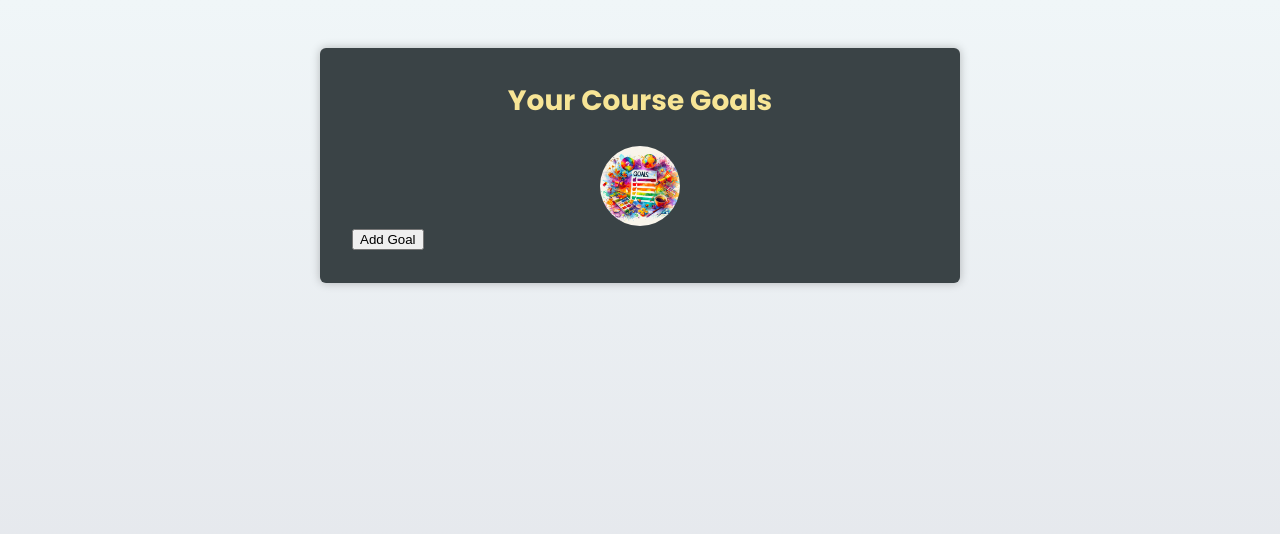
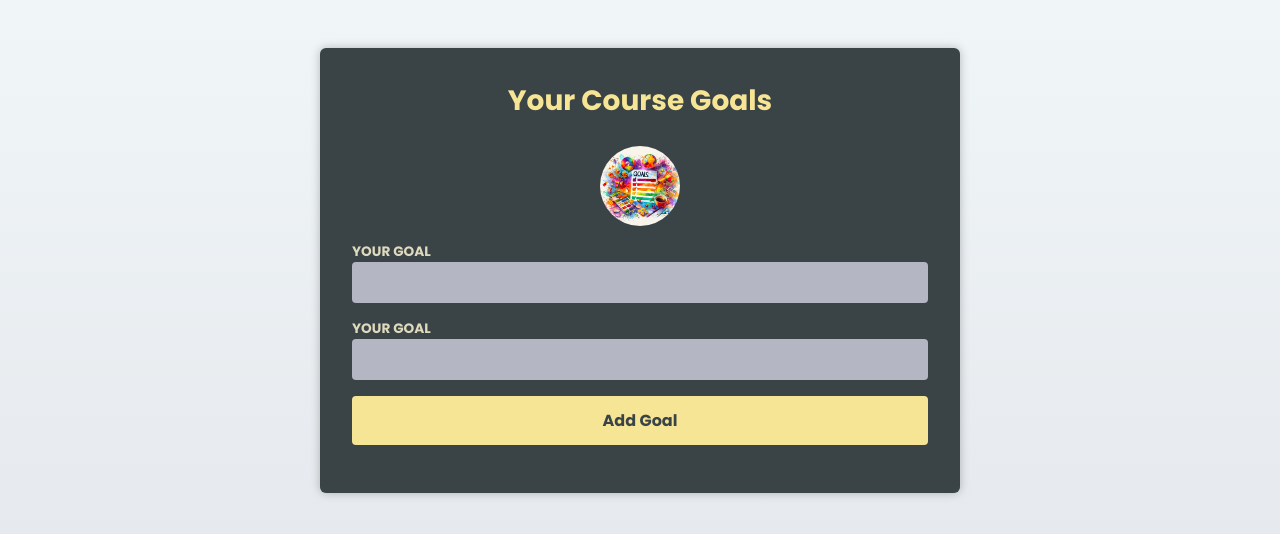
Before and after one commit to AlexisCast/react-ts-advance, a React (Vite) app: page / in a window 1280 px wide. Shown: the top 534 px of the page. Built offline with nearby package versions, Linux system fonts and the light colour scheme.

Commit message:
create NewGoal component and typing events

```diff
--- a/src/App.tsx
+++ b/src/App.tsx
@@ -3,6 +3,7 @@
 import goalsImg from "./assets/goals.jpg";
 import Header from "./components/Header.tsx";
 import CourseGoalList from "./components/CourseGoalList.tsx";
+import NewGoal from "./components/NewGoal.tsx";
 
 export type CourseGoal = {
 	title: string;
@@ -33,7 +34,8 @@
 			<Header image={{ src: goalsImg, alt: "A list of Goals" }}>
 				<h1>Your Course Goals</h1>
 			</Header>
-			<button onClick={handleAddGoal}>Add Goal</button>
+			{/* <button onClick={handleAddGoal}>Add Goal</button> */}
+			<NewGoal />
 			<CourseGoalList goals={goals} onDeleteGoal={handleDeleteGoal} />
 		</main>
 	);
--- /dev/null
+++ b/src/components/NewGoal.tsx
@@ -0,0 +1,25 @@
+import { type FormEvent } from "react";
+
+const NewGoal = () => {
+	const handleSubmit = (event: FormEvent) => {
+		event.preventDefault();
+	};
+
+	return (
+		<form onSubmit={handleSubmit}>
+			<p>
+				<label htmlFor="goal">Your goal</label>
+				<input id="goal" type="text" />
+			</p>
+			<p>
+				<label htmlFor="summary">Your goal</label>
+				<input id="summary" type="text" />
+			</p>
+			<p>
+				<button>Add Goal</button>
+			</p>
+		</form>
+	);
+};
+
+export default NewGoal;
```
